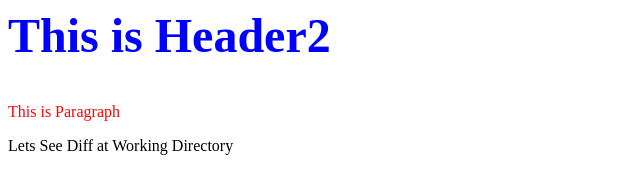
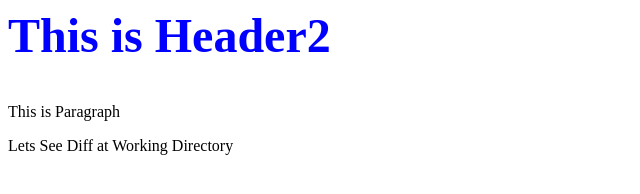
Before and after one commit to mansoorqatestercan/HttpsRemoteRepo, a plain HTML site: page index.html in a window 1280 px wide. Shown: the whole page, without its empty margins (0-640 px from the left). Drawn offline with Linux system fonts and the light colour scheme.

Commit message:
paragraph color chnaged to black

```diff
--- a/index.html
+++ b/index.html
@@ -4,7 +4,7 @@
 	<p> This is Paragraph </p>
 	<Style>
 		H2 {color:blue; font-size:300%}
-		p {color:red; font-size:100%}
+		p {color:black; font-size:100%}
 	</Style>
 	<head>
 		Lets See Diff at Working Directory
```
